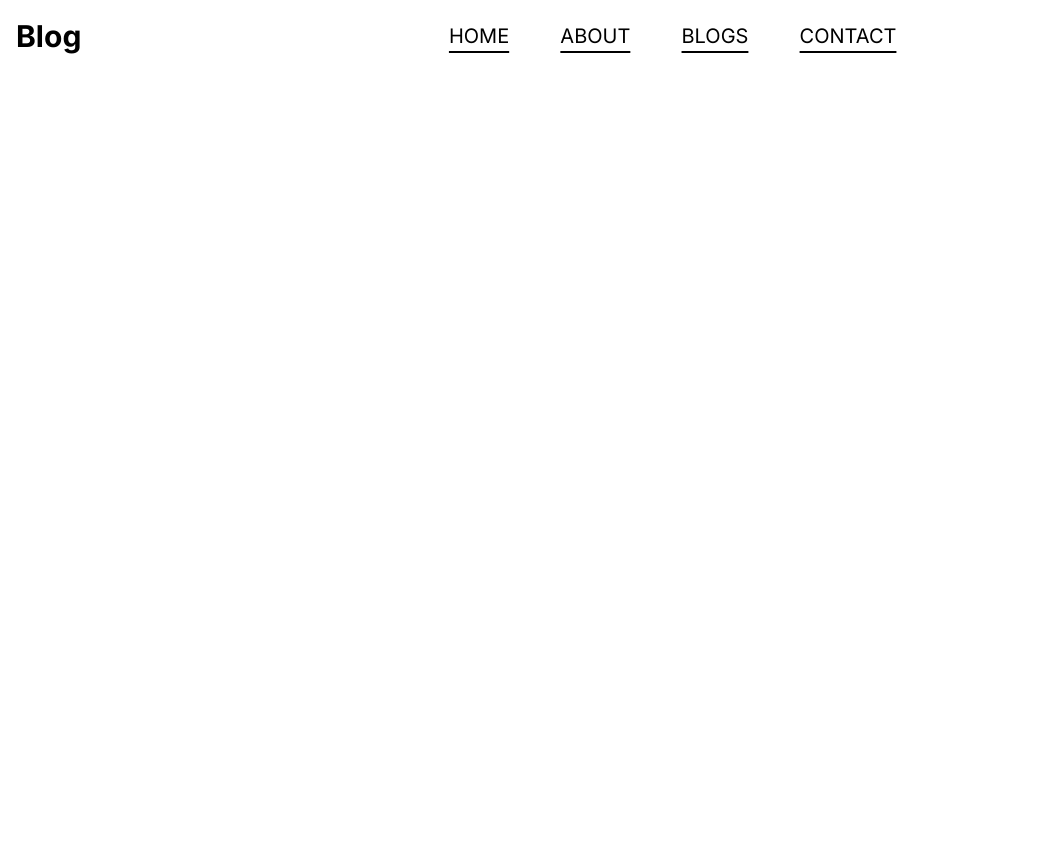
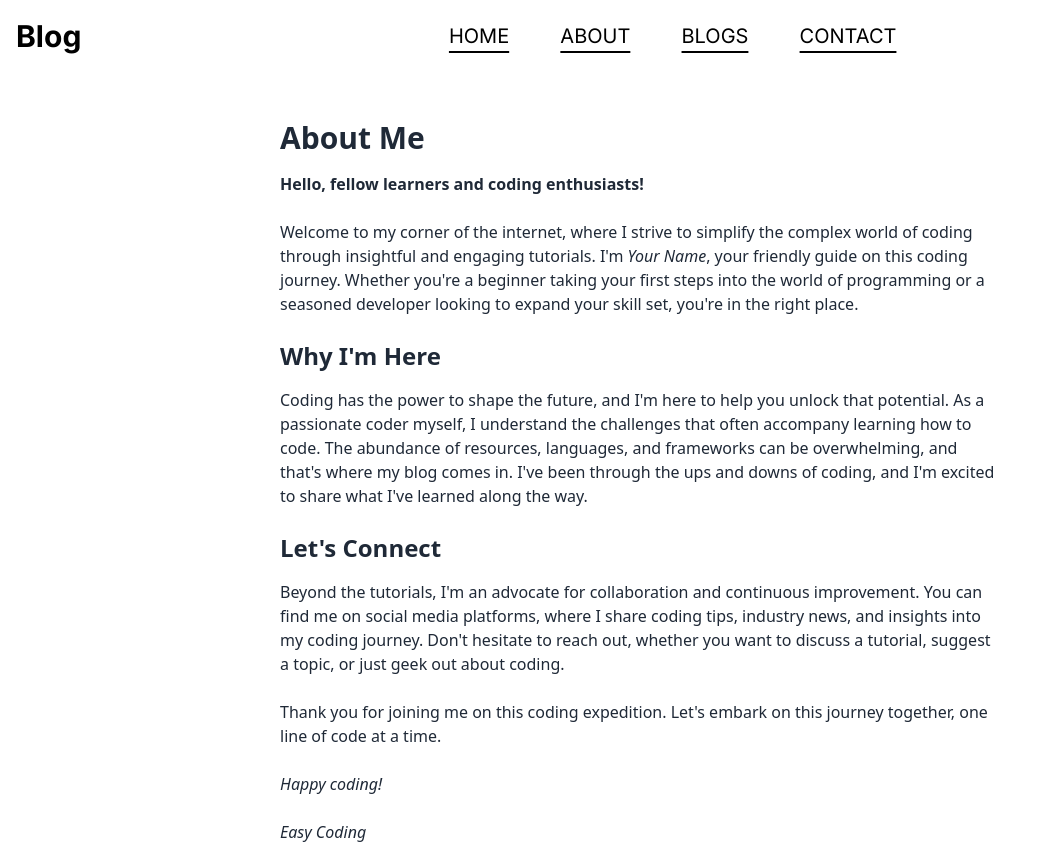
Before and after one commit to saagarbhujel/Blog_, a Next.js app: page /about in a window 1280 px wide. Shown: the whole page, without its empty margins (0-1038 px from the left). Before the commit the page ends 800 px from the top, so only its background shows below. Built offline with nearby package versions, Linux system fonts and the light colour scheme.

Commit message:
about page done

```diff
--- a/src/app/about/page.tsx
+++ b/src/app/about/page.tsx
@@ -2,7 +2,43 @@ import React from 'react'
 
 const About = () => {
   return (
-    <div className='mt-[6rem]'></div>
+   <>
+   <div className=" text-gray-800 font-sans mt-[6rem]">
+    <div className="max-w-3xl mx-auto p-6">
+        <h1 className="text-3xl font-bold mb-4">About Me</h1>
+
+        <p className="mb-6">
+            <strong>Hello, fellow learners and coding enthusiasts!</strong>
+        </p>
+
+        <p className="mb-6">
+            Welcome to my corner of the internet, where I strive to simplify the complex world of coding through insightful and engaging tutorials. I'm <em>Your Name</em>, your friendly guide on this coding journey. Whether you're a beginner taking your first steps into the world of programming or a seasoned developer looking to expand your skill set, you're in the right place.
+        </p>
+
+        <h2 className="text-2xl font-semibold mb-4">Why I'm Here</h2>
+
+        <p className="mb-6">
+            Coding has the power to shape the future, and I'm here to help you unlock that potential. As a passionate coder myself, I understand the challenges that often accompany learning how to code. The abundance of resources, languages, and frameworks can be overwhelming, and that's where my blog comes in. I've been through the ups and downs of coding, and I'm excited to share what I've learned along the way.
+        </p>
+
+        {/* <!-- More content... --> */}
+
+        <h2 className="text-2xl font-semibold mb-4">Let's Connect</h2>
+
+        <p className="mb-6">
+            Beyond the tutorials, I'm an advocate for collaboration and continuous improvement. You can find me on social media platforms, where I share coding tips, industry news, and insights into my coding journey. Don't hesitate to reach out, whether you want to discuss a tutorial, suggest a topic, or just geek out about coding.
+        </p>
+
+        <p className="mb-6">
+            Thank you for joining me on this coding expedition. Let's embark on this journey together, one line of code at a time.
+        </p>
+
+        <p className="italic">Happy coding!</p>
+
+        <p className="mt-6"><em>Easy Coding</em></p>
+    </div>
+</div>
+   </>
   )
 }
 
```
